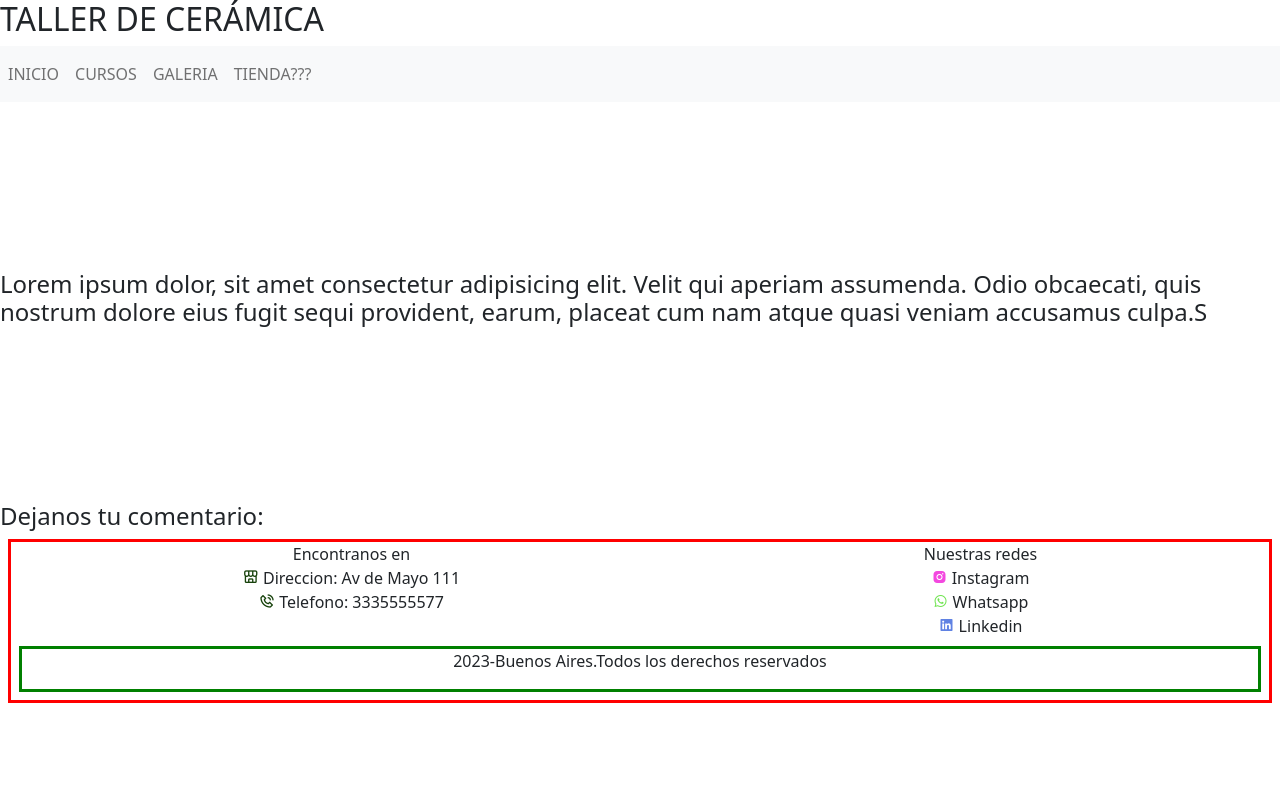
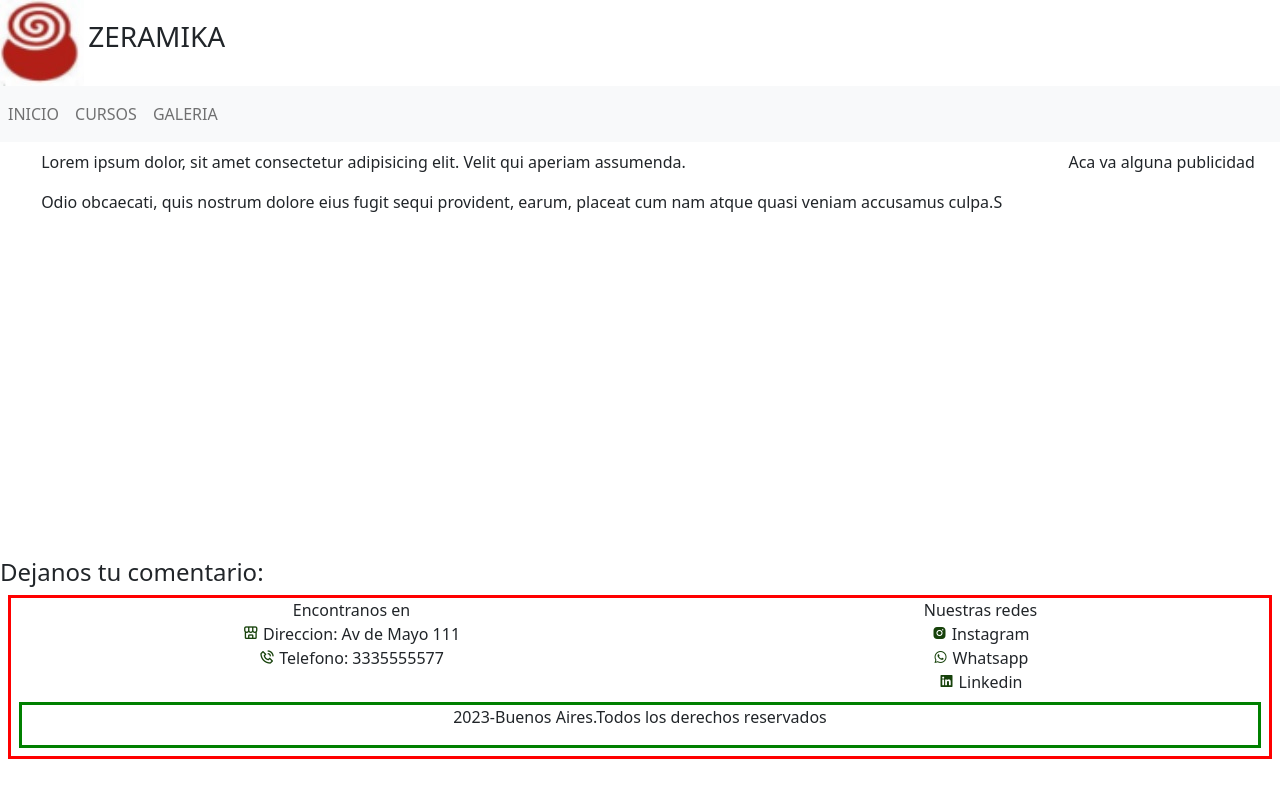
Before and after one commit to SSDD2022/TP3, a Django app: page / in a window 1280 px wide. Run offline with Django 4.2, Linux system fonts and the light colour scheme; some libraries are stand-ins or nearby versions.

Commit message:
Se cambia header index

```diff
--- a/taller/static/taller/css/base.css
+++ b/taller/static/taller/css/base.css
@@ -1,3 +1,6 @@
+.header{
+    display: inline-block;
+}
 
 .contenido-foot{
     display: flex;
--- a/taller/static/taller/css/index.css
+++ b/taller/static/taller/css/index.css
@@ -1,11 +1,12 @@
+
 .contenido-main{
     height: 25em;
     width: 100%;
     border:3px red ;
-    margin: 0.git push5em;
+    margin: 0.5em;
     display: flex;
-    justify-content: center;
-    align-items: center;
+    justify-content: space-around;
+    /*align-items: center;*/
 
 
 }
--- a/taller/templates/taller/base.html
+++ b/taller/templates/taller/base.html
@@ -19,7 +19,8 @@
         {% block extra_css %} {% endblock %}
     </head>
     <body>
-        <header>
+        <header class="header">
+            <a href="{% url 'taller' %}"><img class="logo" src="{% static 'taller/img/Logo.jpg' %}" alt="logo"></a>
             {% block header %} {% endblock %}
         </header>
 
@@ -43,9 +44,9 @@
                         <nav>
                             <div class="titulo">Nuestras redes</div>
                             <div class="linea"></div>
-                            <div class="boton"><a href=""> <i class='bx bxl-instagram-alt' style='color:#f348df'></i></a>  Instagram</div>
-                            <div class="boton"><a href=""> <i class='bx bxl-whatsapp' style='color:#70e451'></i></a>  Whatsapp</div>
-                            <div class="boton"><a href=""> <i class='bx bxl-linkedin-square' style='color:rgba(93,128,226,0.98)'></i></a>  Linkedin</div>
+                            <div class="boton"><a href=""> <i class='bx bxl-instagram-alt' style='color:#17420b'></i></a>  Instagram</div>
+                            <div class="boton"><a href=""> <i class='bx bxl-whatsapp' style='color:#17420b'></i></a>  Whatsapp</div>
+                            <div class="boton"><a href=""> <i class='bx bxl-linkedin-square' style='color:#17420b'></i></a>  Linkedin</div>
                         </nav>
                     </div>
                 </div>
--- a/taller/templates/taller/index.html
+++ b/taller/templates/taller/index.html
@@ -12,14 +12,21 @@
     {% block header %}
 
         <div class="header">
-            <h2>TALLER DE CERÁMICA</h2>
+            <h3>  ZERAMIKA</h3>
         </div>
 
     {% endblock %}
 
     {% block content %}
         <section class="contenido-main">
-            <h4>Lorem ipsum dolor, sit amet consectetur adipisicing elit. Velit qui aperiam assumenda. Odio obcaecati, quis nostrum dolore eius fugit sequi provident, earum, placeat cum nam atque quasi veniam accusamus culpa.S</h4>
+            <div>
+                <p>Lorem ipsum dolor, sit amet consectetur adipisicing elit. Velit qui aperiam assumenda. </p>
+                <p>Odio obcaecati, quis nostrum dolore eius fugit sequi provident, earum, placeat cum nam atque quasi veniam accusamus culpa.S</p>
+            </div>
+
+            <aside>
+                <p>Aca va alguna publicidad</p>
+            </aside>
         </section>
         <div>
             <h4>Dejanos tu comentario: </h4>
--- a/taller/templates/taller/nav-bar.html
+++ b/taller/templates/taller/nav-bar.html
@@ -16,9 +16,6 @@
       <li class="nav-item">
         <a class="nav-link" href="{% url 'galeria' %}">GALERIA</a>
       </li>
-      <li class="nav-item">
-        <a class="nav-link" href="{% url 'tienda' %}">TIENDA???</a>
-      </li>
     </ul>
   </div>
 </nav>
```
Also changed, not shown: taller/static/taller/img/Logo.jpg (added).
